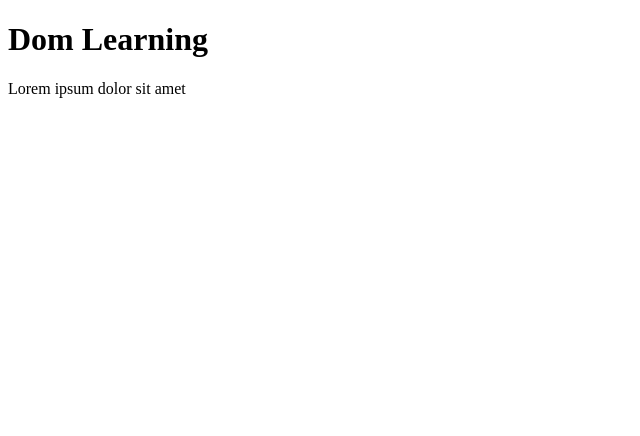
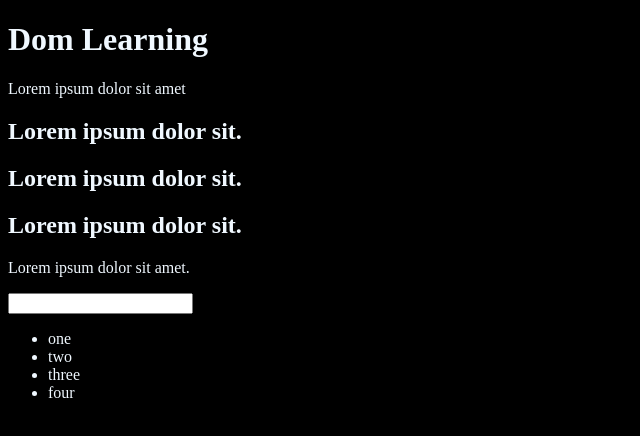
Before and after one commit to penguinshivam/javascript0to100, a plain HTML site: page dom/one.html in a window 1280 px wide. Shown: the whole page, without its empty margins (0-640 px from the left). Drawn offline with Linux system fonts and the light colour scheme.

Commit message:
com in console

```diff
--- a/dom/one.html
+++ b/dom/one.html
@@ -3,11 +3,80 @@
 <head>
     <meta charset="UTF-8">
     <title>DOM Learning</title>
+    <style>
+        .bg-black{
+            background-color: black;
+            color: aliceblue;
+        }
+    </style>
 </head>
-<body>
-    <div class="bg-black">
-        <h1 class="heading">Dom Learning</h1>
+<body class="bg-black">
+    <div>
+        <h1 id="title" class="heading">Dom Learning<span style="display: none;">test text</span></h1>
         <p>Lorem ipsum dolor sit amet</p>
+        <h2>Lorem ipsum dolor sit.</h2>
+        <h2>Lorem ipsum dolor sit.</h2>
+        <h2>Lorem ipsum dolor sit.</h2>
+        <p>Lorem ipsum dolor sit amet.</p>
+        <input type="password" name="" id="">
+
+        <ul>
+            <li class="list-item">one</li>
+            <li class="list-item">two</li>
+            <li class="list-item">three</li>
+            <li class="list-item">four</li>
+        </ul>
     </div>
+
 </body>
 </html>
+
+<!--
+document.querySelectorAll('h2')
+NodeList(5) [h2.vector-pinnable-header-label, h2, h2, h2, h2]
+const allh2=document.querySelectorAll('h2')
+undefined
+all
+VM4359:1 Uncaught ReferenceError: all is not defined
+    at <anonymous>:1:1
+(anonymous) @ VM4359:1
+allh2[0].innerText
+''
+allh2[1].innerText
+'Early life[edit]'
+allh2[0].innerText
+'Contents'
+document.querySelectorAll('.mw-headline')
+NodeList(8) [span#Early_life.mw-headline, span#Career.mw-headline, span#Netscape.mw-headline, span#Mozilla.mw-headline, span#Appointment_to_CEO_and_resignation.mw-headline, span#Brave_Software.mw-headline, span#References.mw-headline, span#External_links.mw-headline]
+const myh1=document.querySelectorAll('.mw-headline')
+undefined
+myh1[0].innerText
+'Early life'
+myh1.forEach(function (h) {
+    h.style.color='red'
+})
+undefined
+myh1.forEach(function (h) {
+    h.style.color='red':
+})
+VM4989:2 Uncaught SyntaxError: Unexpected token ':'
+myh1.forEach(function (h) {
+    h.style.color='red';
+})
+undefined
+myh1.forEach(function (h) {
+    h.style.color='red';
+    h.style.backgroundColor='green'
+})
+undefined
+myh1.forEach(function (h) {
+    h.style.color='red';
+    h.style.backgroundColor='green';
+    h.innertext='shivam'
+})
+undefined
+myh1.forEach(function (h) {
+    h.style.color='red';
+    h.style.backgroundColor='green';
+    h.innerText="shivam"
+}) -->
```
